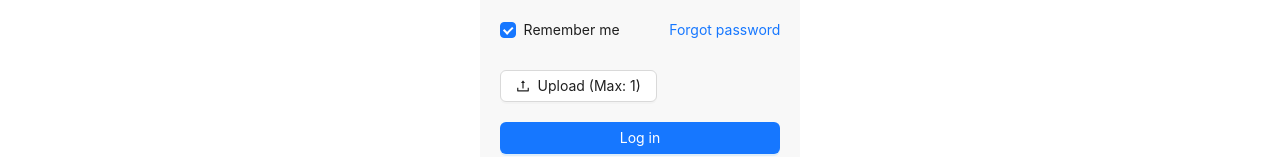
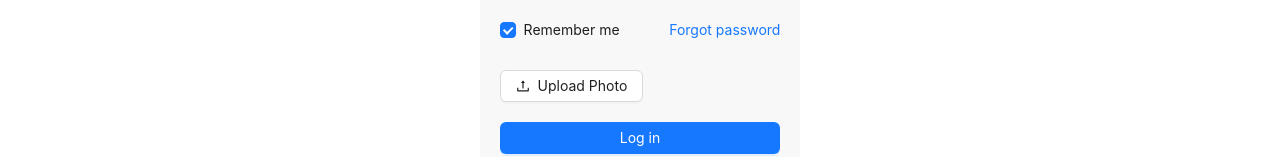
Before and after one commit to tushar-hossain/the-watch-app, a Next.js app: page /register in a window 1280 px wide. Shown: the part 258-415 px from the top of the page. Built offline with nearby package versions, Linux system fonts and the light colour scheme.

Commit message:
imgbb user image upload register image

```diff
--- a/app/components/ImageUpload.jsx
+++ b/app/components/ImageUpload.jsx
@@ -1,17 +1,40 @@
 "use client";
 
 import { UploadOutlined } from "@ant-design/icons";
-import { Button, Space, Upload } from "antd";
+import { Button, message, Space, Upload } from "antd";
+import axios from "axios";
+import { useState } from "react";
 
-export default function ImageUpload() {
+export default function ImageUpload({ setFileList }) {
+  const uploadImage = async ({ file, onSuccess, onError }) => {
+    const formData = new FormData();
+    formData.append("image", file);
+
+    try {
+      const res = await axios.post(
+        `https://api.imgbb.com/1/upload?key=${process.env.NEXT_PUBLIC_IMGBB_API_KEY}`,
+        formData
+      );
+
+      // Get uploaded image URL
+      const imageUrl = res?.data?.data?.url;
+      message.success("Upload successful!");
+
+      // update fileList with imgbb url
+      setFileList(imageUrl);
+
+      onSuccess(res.data, file);
+    } catch (error) {
+      console.error(error);
+      message.error("Upload failed!");
+      onError(error);
+    }
+  };
+
   return (
     <Space direction="vertical" style={{ width: "100%" }} size="large">
-      <Upload
-        action="https://660d2bd96ddfa2943b33731c.mockapi.io/api/upload"
-        listType="picture"
-        maxCount={1}
-      >
-        <Button icon={<UploadOutlined />}>Upload (Max: 1)</Button>
+      <Upload customRequest={uploadImage} listType="picture" maxCount={1}>
+        <Button icon={<UploadOutlined />}>Upload Photo</Button>
       </Upload>
     </Space>
   );
--- a/app/register/page.jsx
+++ b/app/register/page.jsx
@@ -4,9 +4,13 @@ import { Button, Checkbox, Form, Input, Flex } from "antd";
 import Link from "next/link";
 import { MdOutlineEmail } from "react-icons/md";
 import ImageUpload from "../components/ImageUpload";
+import { useState } from "react";
 
 export default function register() {
+  const [fileList, setFileList] = useState([]);
   const onFinish = (values) => {
+    values.image = fileList;
+
     console.log("Received values of form: ", values);
   };
 
@@ -16,7 +20,7 @@ export default function register() {
         <Form
           name="login"
           initialValues={{ remember: true }}
-          style={{ maxWidth: 360 }}
+          style={{ maxWidth: 360, padding: 0 }}
           onFinish={onFinish}
         >
           <Form.Item
@@ -56,7 +60,7 @@ export default function register() {
 
           {/* image upload */}
           <div className="mb-5">
-            <ImageUpload />
+            <ImageUpload setFileList={setFileList} />
           </div>
 
           {/* button */}
--- a/package.json
+++ b/package.json
@@ -12,7 +12,9 @@
     "@ant-design/v5-patch-for-react-19": "^1.0.3",
     "@tailwindcss/vite": "^4.1.12",
     "antd": "^5.27.1",
+    "axios": "^1.11.0",
     "next": "15.5.0",
+    "next-auth": "^4.24.11",
     "react": "19.1.0",
     "react-dom": "19.1.0",
     "react-icons": "^5.5.0"
```
Also changed, not shown: 1 other file (tests, documents, lock files or other folders).
